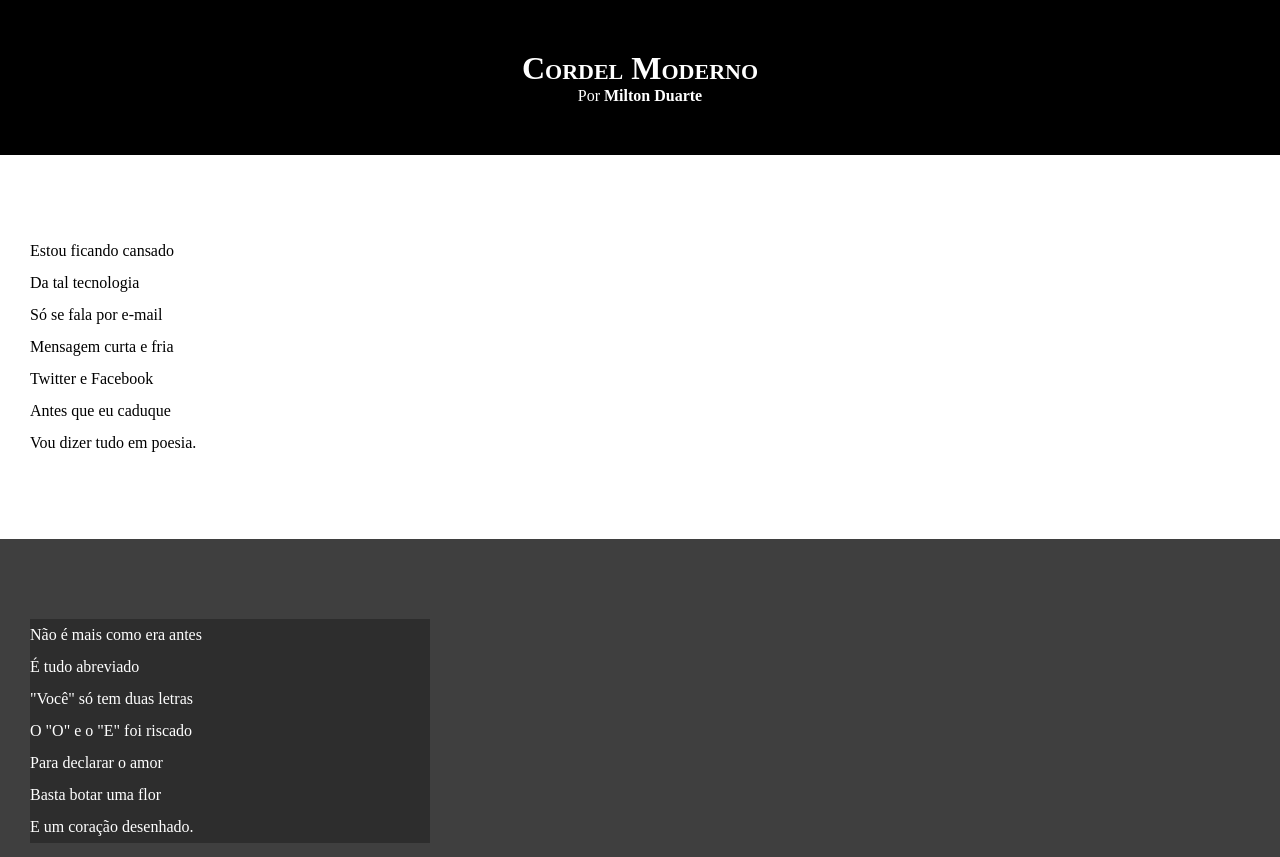
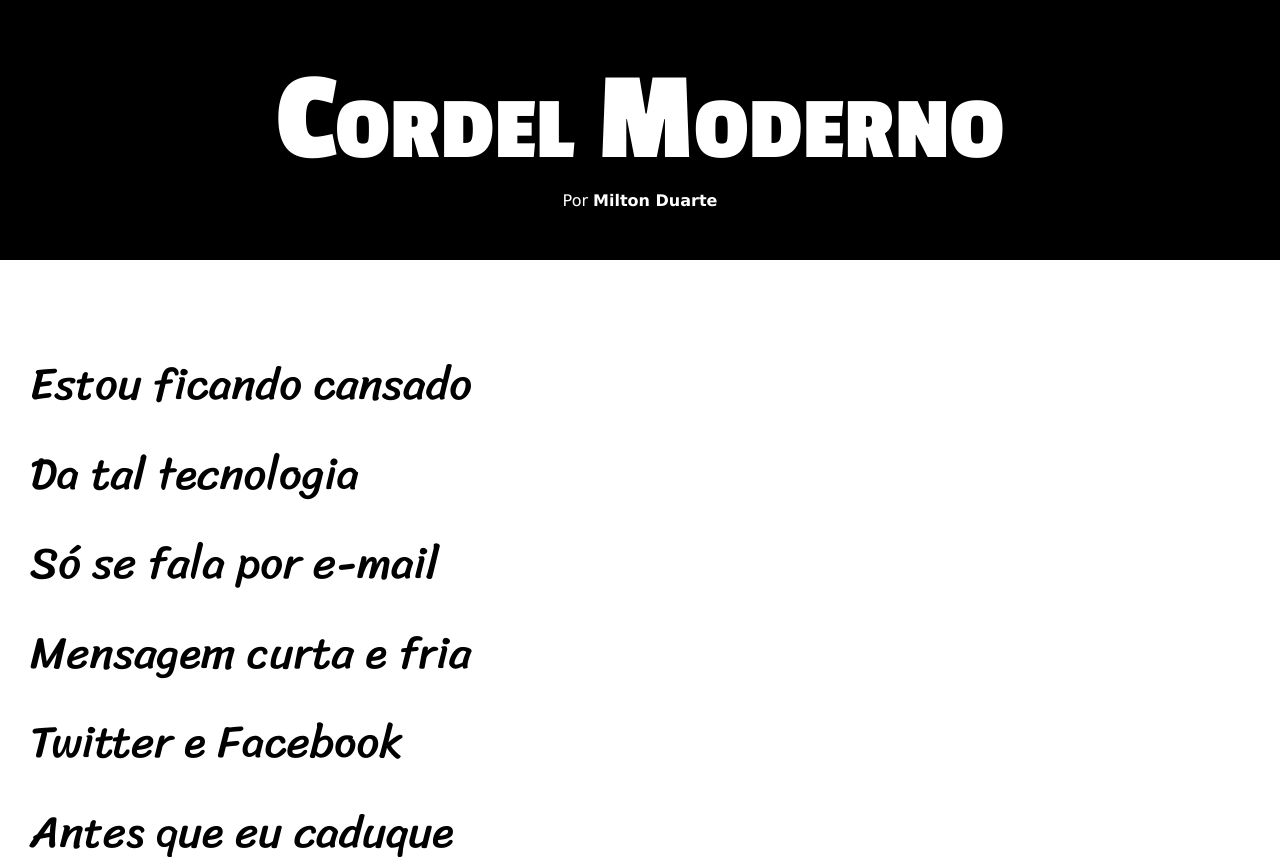
Before and after one commit to lias-alves/projeto-cordel-moderno, a plain HTML site: page index.html in a window 1280 px wide. Shown: the top 857 px of the page. Drawn offline with Linux system fonts and the light colour scheme.

Commit message:
aatualizacão do estilo

```diff
--- a/esilo/style.css
+++ b/esilo/style.css
@@ -1,13 +1,25 @@
 @charset "UTF-8";
+
+@import url('https://fonts.googleapis.com/css2?family=Passion+One:wght@400;700;900&display=swap');
+
+@import url('https://fonts.googleapis.com/css2?family=Sriracha&display=swap');
 
 *{
     margin: 0px;
     padding: 0px;
+    font-size: 1em;
+}
+
+:root{
+    --font1: Verdana, Geneva, Tahoma, sans-serif;
+    --font2: 'Passion One', cursive;;
+    --font3: 'Sriracha', cursive;;
 }
 
 html, body{
     min-height: 100vh;
     background-color: darkgray;
+    font-family: var(--font1);
 }
 
 header{
@@ -19,6 +31,8 @@ header{
 header > h1{
     padding-top: 50px;
     font-variant: small-caps;
+    font-family: var(--font2);
+    font-size: 10vw;
 }
 
 header > p{
@@ -40,6 +54,8 @@ section{
     padding-bottom: 10vh;
     line-height: 2em;
     padding-left: 30px;
+    font-family: var(--font3);
+    font-size: 3.5vw;
 }
 
 .normal{
@@ -53,7 +69,8 @@ section{
 }
 
 .imagem > p{
-    width: 400px;
+    display: inline-block;
+    padding: 5px;
     background-color: rgba(0, 0, 0, 0.281);
 }
 
```
